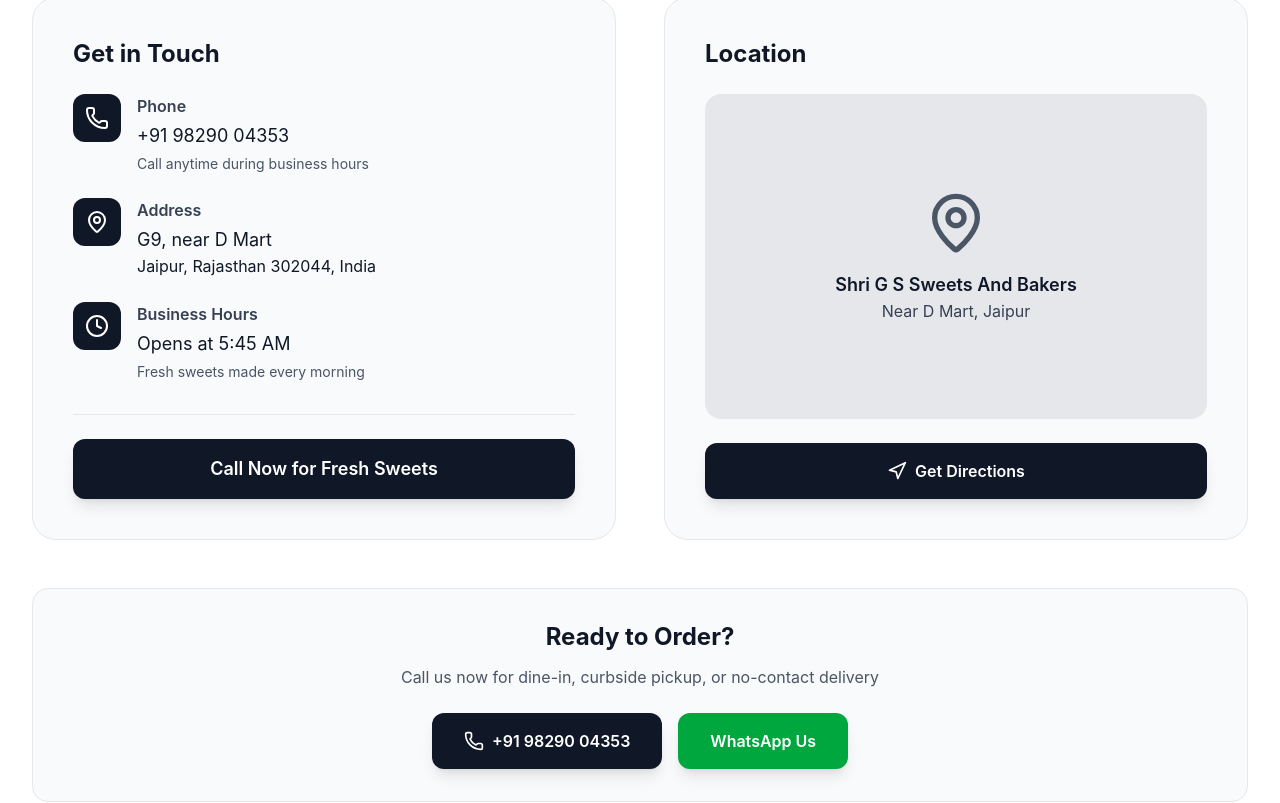
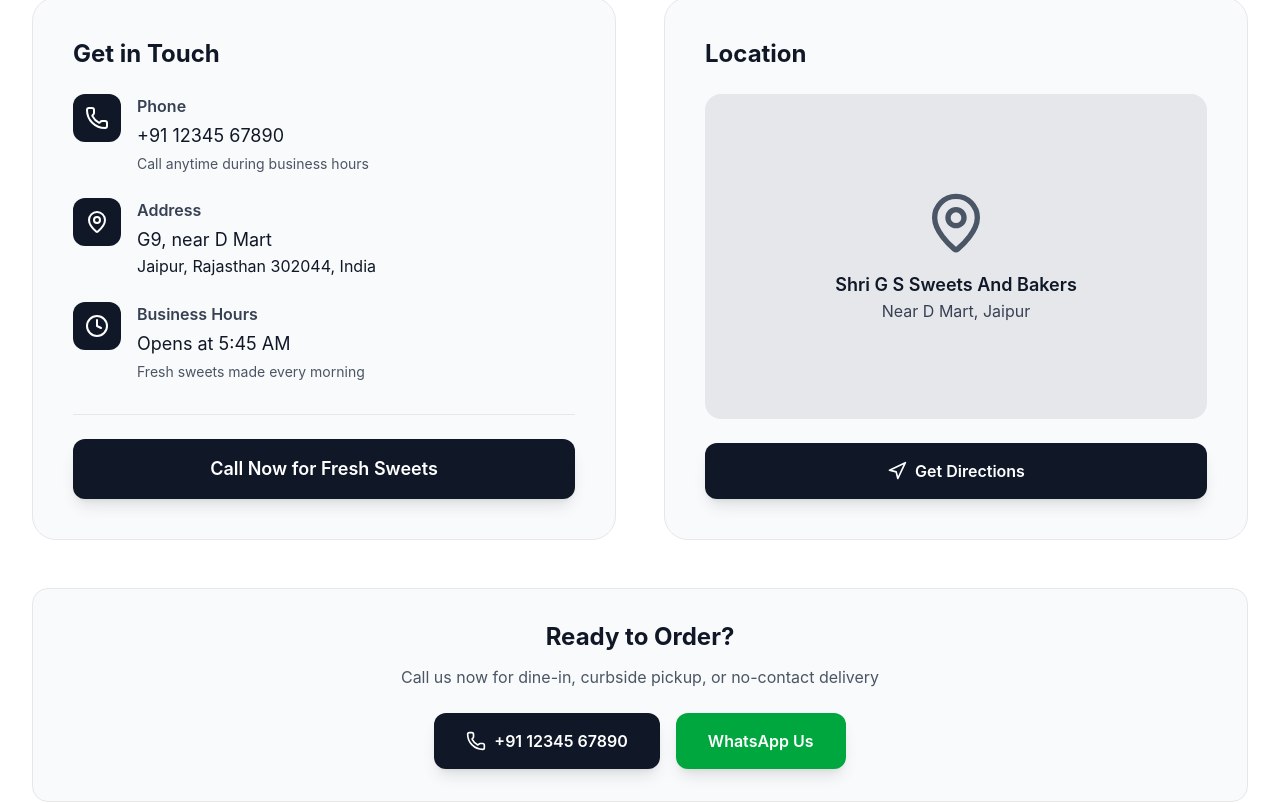
Before and after one commit to erica-monacillo/PDC-PROJECT, a React (Vite) app: page / in a window 1280 px wide. Shown: the part 4659-5462 px from the top of the page. Built offline with nearby package versions, Linux system fonts and the light colour scheme.

Commit message:
update
update

```diff
--- a/src/app/components/Contact.tsx
+++ b/src/app/components/Contact.tsx
@@ -32,10 +32,10 @@
                 <div>
                   <h4 className="font-semibold text-gray-700 mb-1">Phone</h4>
                   <a
-                    href="tel:+919829004353"
+                    href="tel:+91234567890"
                     className="text-gray-900 text-lg hover:text-gray-700 transition-colors"
                   >
-                    +91 98290 04353
+                    +91 12345 67890
                   </a>
                   <p className="text-gray-600 text-sm mt-1">Call anytime during business hours</p>
                 </div>
@@ -69,7 +69,7 @@
             {/* CTA Button */}
             <div className="mt-8 pt-6 border-t border-gray-200">
               <a
-                href="tel:+919829004353"
+                href="tel:+91234567890"
                 className="block w-full bg-gray-900 hover:bg-gray-800 text-white text-center px-8 py-4 rounded-xl font-semibold text-lg shadow-lg transition-all transform hover:scale-105"
               >
                 Call Now for Fresh Sweets
@@ -117,14 +117,14 @@
           </p>
           <div className="flex flex-col sm:flex-row items-center justify-center gap-4">
             <a
-              href="tel:+919829004353"
+              href="tel:+91234567890"
               className="w-full sm:w-auto bg-gray-900 hover:bg-gray-800 text-white px-8 py-4 rounded-xl font-semibold shadow-lg transition-all transform hover:scale-105 flex items-center justify-center gap-2"
             >
               <Phone className="w-5 h-5" />
-              +91 98290 04353
+              +91 12345 67890
             </a>
             <a
-              href="https://wa.me/919829004353"
+              href="https://wa.me/91234567890"
               target="_blank"
               rel="noopener noreferrer"
               className="w-full sm:w-auto bg-green-600 hover:bg-green-700 text-white px-8 py-4 rounded-xl font-semibold shadow-lg transition-all transform hover:scale-105"
--- a/src/app/components/FloatingCallButton.tsx
+++ b/src/app/components/FloatingCallButton.tsx
@@ -16,7 +16,7 @@
 
   return (
     <a
-      href="tel:+919829004353"
+      href="tel:+91234567890"
       className={`fixed right-6 bottom-24 md:bottom-6 z-40 bg-gray-900 hover:bg-gray-800 text-white p-4 rounded-full shadow-2xl transition-all duration-300 transform hover:scale-110 ${
         isVisible ? 'translate-y-0 opacity-100' : 'translate-y-16 opacity-0 pointer-events-none'
       }`}
--- a/src/app/components/MobileBottomBar.tsx
+++ b/src/app/components/MobileBottomBar.tsx
@@ -7,7 +7,7 @@
       <div className="grid grid-cols-3 gap-1 p-2">
         {/* Call Button */}
         <a
-          href="tel:+919829004353"
+          href="tel:+91234567890"
           className="flex flex-col items-center justify-center gap-1 bg-gray-900 text-white py-3 rounded-xl transition-all active:scale-95"
         >
           <Phone className="w-5 h-5" />
@@ -27,7 +27,7 @@
 
         {/* WhatsApp Button */}
         <a
-          href="https://wa.me/919829004353"
+          href="https://wa.me/91234567890"
           target="_blank"
           rel="noopener noreferrer"
           className="flex flex-col items-center justify-center gap-1 bg-green-600 text-white py-3 rounded-xl transition-all active:scale-95"
--- a/src/app/components/ServiceCards.tsx
+++ b/src/app/components/ServiceCards.tsx
@@ -91,7 +91,7 @@
         {/* Call to Action */}
         <div className="mt-12 text-center">
           <a
-            href="tel:+919829004353"
+            href="tel:+91234567890"
             className="inline-flex items-center gap-2 bg-gray-900 hover:bg-gray-800 text-white px-8 py-4 rounded-xl font-semibold shadow-lg transition-all transform hover:scale-105"
           >
             Call to Order Now
```
